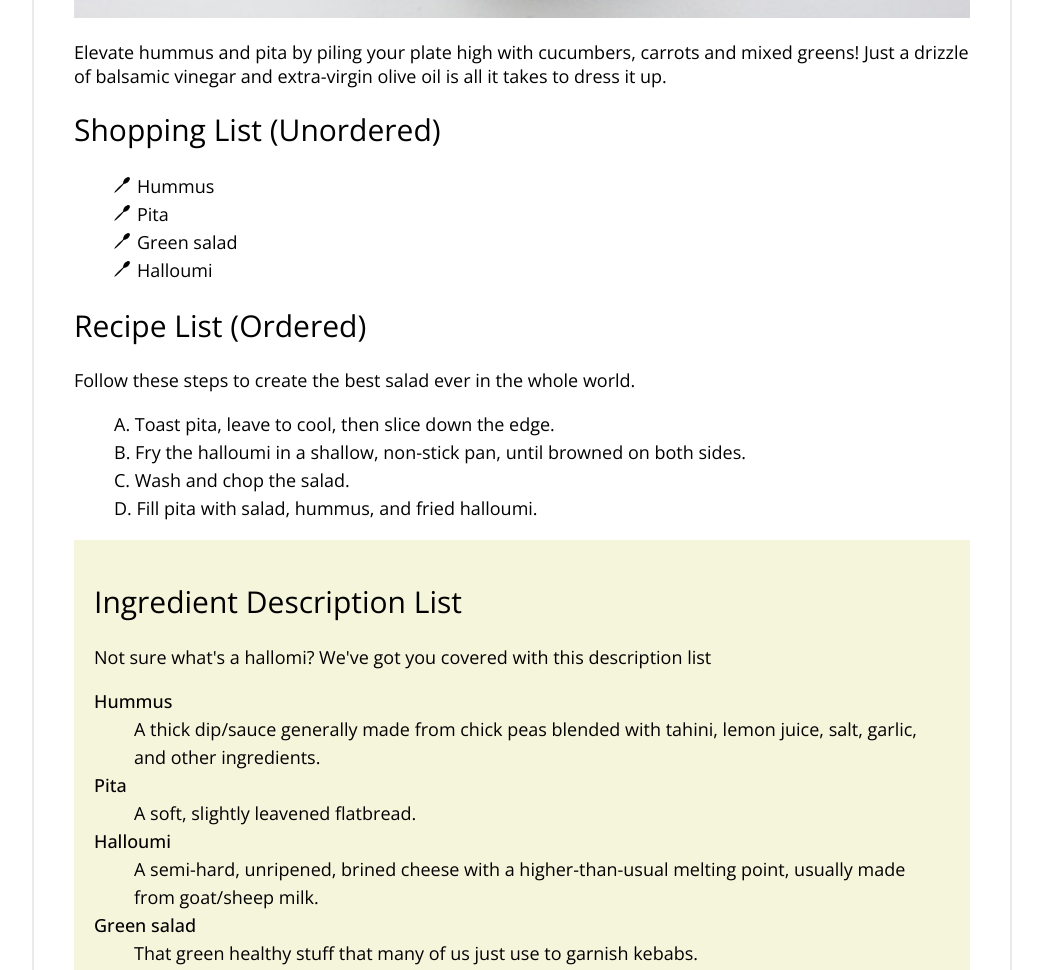
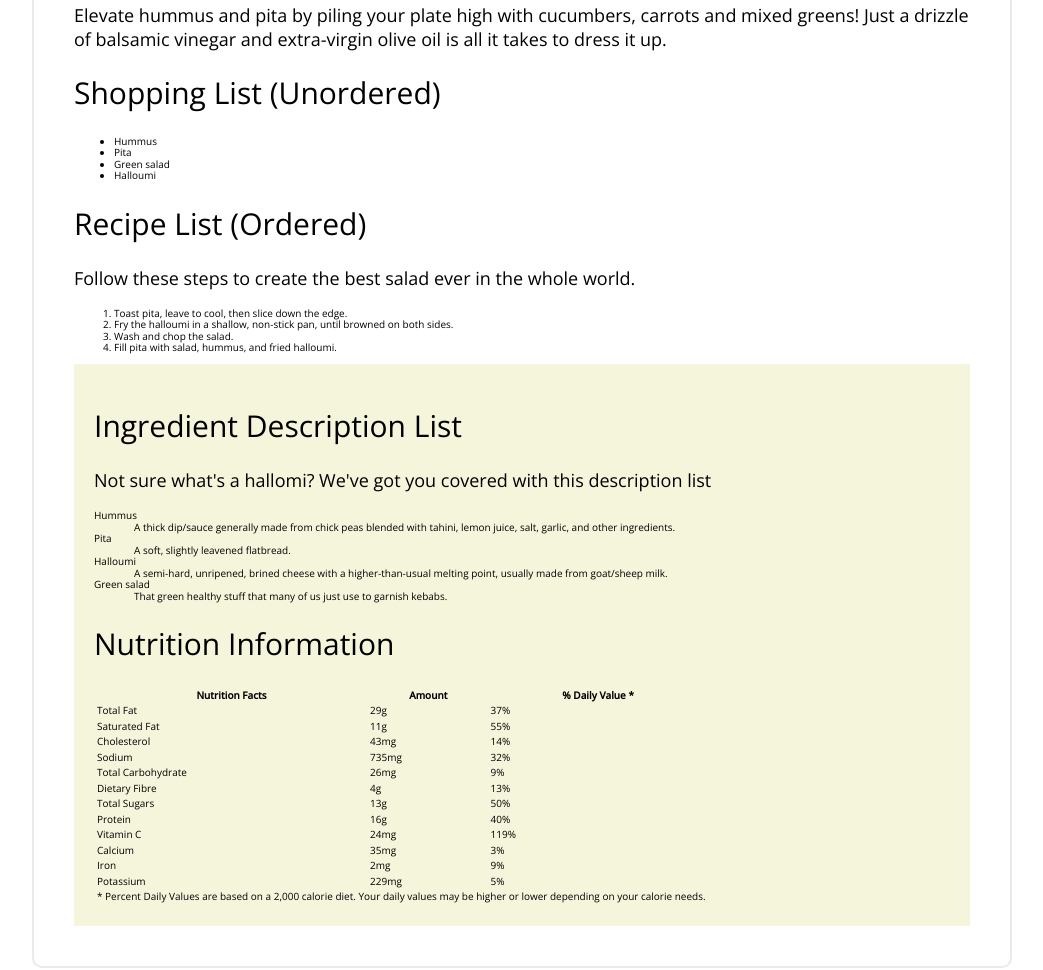
Before and after one commit to Sahibpreet01/COMP1054_Winter2023, a plain HTML site: page week_3_start/index.html in a window 1280 px wide. Shown: the part 1000-1970 px from the top of the page, without its empty margins (118-1161 px from the left). Drawn offline with nearby package versions, Linux system fonts and the light colour scheme.

Commit message:
Revert "add styles to links, lists, tables"

```diff
--- a/week_3_start/css/links.css
+++ b/week_3_start/css/links.css
@@ -70,46 +70,6 @@ a:active {
 - when you hover on the links, the background should change to  background-color: #B2AC88; and the text should be color: #fff;
 - an active link should have a background of #333 and text color #fff
 
-*/
-
-header nav ul {
-    display:flex;
-    gap: 15px;
-    list-style: none;
-}
-
-
-nav ul li a {
-    flex:1;
-    text-decoration:none;
-    outline: none;
-    padding: 10px;
-    text-align: center;
-    line-height: 3;
-    font-weight: 700;
-}
-
-
-nav ul li a:link {
-    background-color: #F5F5DC;
-    color: #333;
-}
-
-nav ul li a:visited,
-nav ul li a:focus{
-    background-color: #265301;
-    color: #fff;
-}
-
-nav ul li a:hover {
-    background-color: #B2AC88;
-    color: #fff;
-}
-
-nav ul li a:active {
-    background-color: #333;
-    color: #fff;
-}
 
 
 
@@ -120,11 +80,6 @@ nav ul li a:active {
 
 
 
-
-
-
-
-
-
+*/
 
 /* Adapted from https://developer.mozilla.org/en-US/docs/Learn/CSS/Styling_text/Styling_links */
--- a/week_3_start/css/lists.css
+++ b/week_3_start/css/lists.css
@@ -13,63 +13,14 @@ Open the page in several browsers - are the styles consistent across browsers?
 
 /* HANDLING LIST SPACING */
 
-ul,
-ol,
-dl {
-    font-size: 18px;
-}
-
-li,
-dd,
-dt {
-    line-height: 28px;
-}
-
-dt {
-    font-weight: 500;
-}
-
-/* LIST SPECIFIC STYLES */
-
-/* Bullet Style */
-
-ol {
-    list-style-type: upper-alpha;
-}
-
-/* Bullet Position */
-
-ol,
-ul {
-    list-style-position: inside;
-}
-
-/*Custom Bullet Image */
-main ul {
-    list-style-image: url(../assets/teaspoon.png);
-}
 
 
 
+/* LIST SPECIFIC STYLES */
 
 
 
 /* LIST STYLE SHORTHAND */
-
-main ul {
-    list-style: square;
-    list-style-image: url(../assets/teaspoon.png);
-    list-style-position:inside;
-}
-
-main ul {
-    list-style: square url(../assets/teaspoon.png) inside;
-}
-
-
-
-
-
 
 
 
--- a/week_3_start/css/styles.css
+++ b/week_3_start/css/styles.css
@@ -14,6 +14,7 @@ Can you fix all errors (4) and get my CSS working?
 /* ---------- TYPOGRAPHY  ------------------ */
 html {
     font-family: 'Open Sans', sans-serif;
+    font-size: 10px;
     font-weight: 300;
     box-sizing: border-box;
 }
--- a/week_3_start/css/tables.css
+++ b/week_3_start/css/tables.css
@@ -7,75 +7,16 @@ Open the page in several browsers - are the styles consistent across browsers?
 
 */
 
+
+
+
 /* SPACING & LAYOUT */
 
-table {
-    table-layout:fixed;
-    width:100%;
-    border-collapse: collapse;
-    border: 2px solid #f2f1f1;
-    font-size: 14px;
-}
 
-thead th:nth-child(1) {
-    width: 40%;
-}
-
-thead th:nth-child(2) {
-    width: 20%
-}
-
-thead th:nth-child(3) {
-    width: 40%;
-}
-
-th,
-td {
-   padding: 15px;
-}
 
 
 /* TABLE TYPOGRAPHY  & APPEARANCE */
 
-thead th {
-    text-align:left;
-    font-weight: 500;
-}
-
-tbody tr td:nth-of-type(2),
-tbody tr td:nth-of-type(3) {
-    text-align:center;
-}
-
-tfoot td {
-   font-size: 10px;
-   font-style:italic;
-   text-align:center;
-}
-
-/* set up zebra striping - every other row background should be #f2f1f1;*/
-
-tbody tr:nth-child(odd) {
-    background-color:#f2f1f1;
-}
-
-
-
-
-
-
-
-
-
-
-
-
-
-
-
-
-
-
 
 
 /* Adapted from https://developer.mozilla.org/en-US/docs/Learn/CSS/Building_blocks/Styling_tables */
```
Also changed, not shown: 1 other file.
